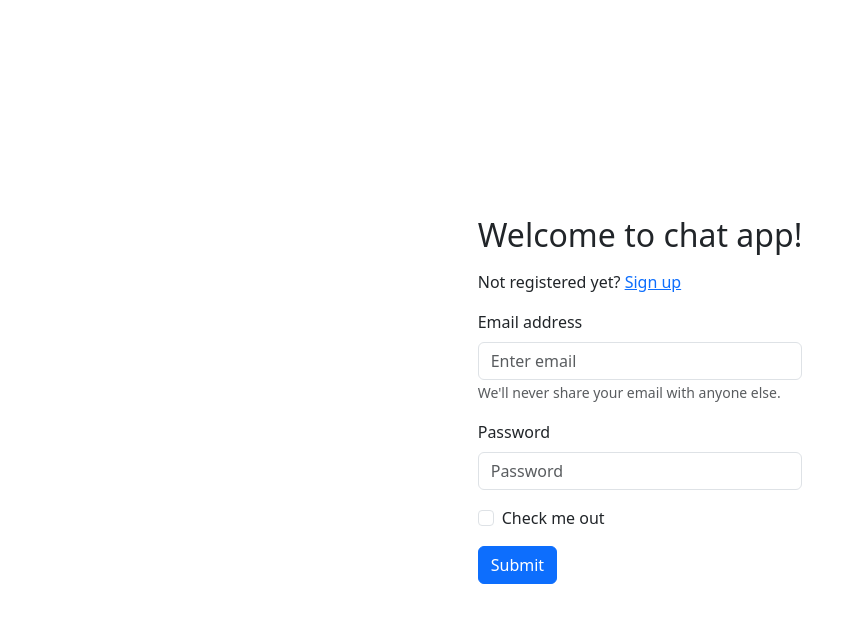
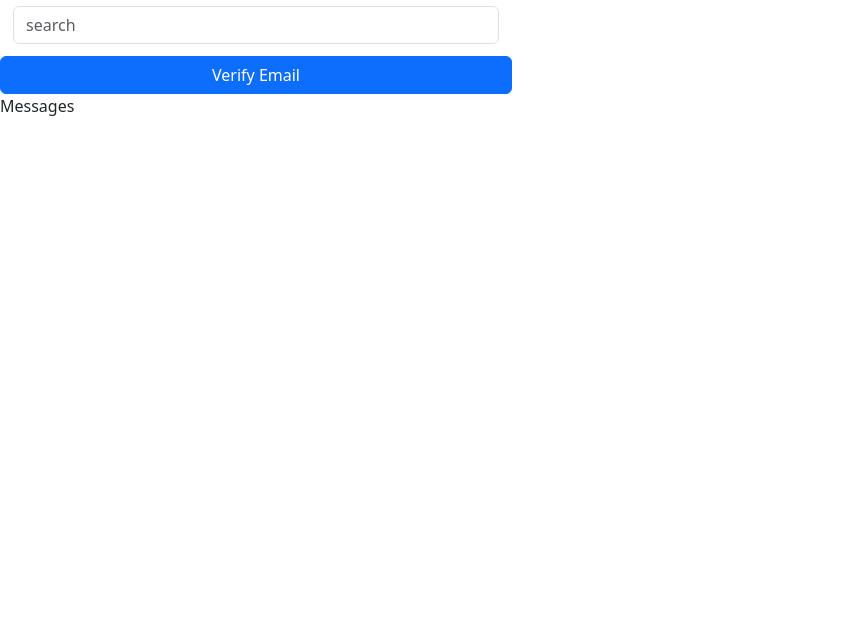
Before and after one commit to shellyear/chat-app, a React (Create React App) app in the folder client/: page / in a window 1280 px wide. Before the commit this address led to /login. Shown: the top 622 px of the page, without its empty margins (0-865 px from the left). Built offline with nearby package versions, Linux system fonts and the light colour scheme; no server answers; sample sign-in values are in the browser's storage.

Commit message:
feat: add searchBar

```diff
--- a/client/src/App.tsx
+++ b/client/src/App.tsx
@@ -19,7 +19,7 @@ function App() {
           <Route path="/signup" element={<Signup />} />
           <Route path="/login" element={<Login />} />
           <Route element={<ProtectedRoute />}>
-            <Route path="/" element={<Dashboard />} />
+            <Route index path="/" element={<Dashboard />} />
           </Route>
         </Routes>
       </BrowserRouter>
--- a/client/src/components/chat/ControlPanel.tsx
+++ b/client/src/components/chat/ControlPanel.tsx
@@ -1,5 +1,33 @@
-import React from 'react'
+import { Button } from 'react-bootstrap'
+import styled from 'styled-components'
+
+import SearchBar from '../common/SearchBar'
+
+const Wrapper = styled.div`
+  max-width: 40vw;
+  min-width: 16rem;
+  height: 100%;
+`
+
+const Container = styled.div`
+  display: flex;
+  flex-direction: column;
+`
+
+const Header = styled.div`
+  height: 3.5rem;
+  padding: 0.375rem 0.8125rem 0.5rem 0.8125rem;
+`
 
 export function ControlPanel() {
-  return <div>ControlPanel</div>
+  return (
+    <Wrapper>
+      <Container>
+        <Header>
+          <SearchBar />
+        </Header>
+        <Button>Verify Email</Button>
+      </Container>
+    </Wrapper>
+  )
 }
--- /dev/null
+++ b/client/src/components/common/SearchBar.tsx
@@ -0,0 +1,10 @@
+import React, { useState } from 'react'
+import { Form } from 'react-bootstrap'
+
+function SearchBar() {
+  const [value, setValue] = useState('')
+
+  return <Form.Control type="search" placeholder="search" value={value} onChange={(e) => setValue(e.target.value)} />
+}
+
+export default SearchBar
--- a/client/src/components/common/SendCredentialsForm.tsx
+++ b/client/src/components/common/SendCredentialsForm.tsx
@@ -31,7 +31,7 @@ export function SendCredentialsForm({ email, setEmail, password, setPassword, se
       <Form.Group className="mb-3" controlId="formBasicCheckbox">
         <Form.Check type="checkbox" label="Check me out" />
       </Form.Group>
-      <Button variant="primary" type="submit" onClick={() => sendCredentials()}>
+      <Button variant="primary" onClick={() => sendCredentials()}>
         Submit
       </Button>
     </Form>
--- a/client/src/pages/Login.tsx
+++ b/client/src/pages/Login.tsx
@@ -1,7 +1,7 @@
 import styled from 'styled-components'
 import { signInWithEmailAndPassword } from 'firebase/auth'
 import { useState } from 'react'
-import { Link } from 'react-router-dom'
+import { Link, useNavigate } from 'react-router-dom'
 
 import { SendCredentialsForm } from '../components/common/SendCredentialsForm'
 import { auth } from '../firebase'
@@ -16,6 +16,7 @@ export const Wrapper = styled.div`
 const useLoginForm = () => {
   const [email, setEmail] = useState('')
   const [password, setPassword] = useState('')
+  const navigate = useNavigate()
 
   const sendCredentials = () => {
     signInWithEmailAndPassword(auth, email, password)
@@ -23,6 +24,7 @@ const useLoginForm = () => {
         // Signed in
         const { user } = userCredential
         // ...
+        navigate('/')
       })
       .catch((error) => {
         const errorCode = error.code
--- a/client/src/pages/ProtectedRoute.tsx
+++ b/client/src/pages/ProtectedRoute.tsx
@@ -1,6 +1,5 @@
 import { Outlet, useNavigate } from 'react-router-dom'
 import { useAuthState } from 'react-firebase-hooks/auth'
-import { useEffect } from 'react'
 
 import { auth } from '../firebase'
 
@@ -8,11 +7,9 @@ export function ProtectedRoute() {
   const [user, loading] = useAuthState(auth)
   const navigate = useNavigate()
 
-  useEffect(() => {
-    if (!user) {
-      navigate('/login')
-    }
-  }, [navigate, user])
+  if (!user) {
+    navigate('/login')
+  }
 
   if (loading) {
     return (
--- a/client/src/pages/Signup.tsx
+++ b/client/src/pages/Signup.tsx
@@ -1,6 +1,6 @@
 import { useState } from 'react'
 import { createUserWithEmailAndPassword } from 'firebase/auth'
-import { Link } from 'react-router-dom'
+import { Link, useNavigate } from 'react-router-dom'
 
 import { SendCredentialsForm } from '../components/common/SendCredentialsForm'
 import { Wrapper } from './Login'
@@ -9,13 +9,14 @@ import { auth } from '../firebase'
 const useSignupForm = () => {
   const [email, setEmail] = useState('')
   const [password, setPassword] = useState('')
+  const navigate = useNavigate()
 
   const sendCredentials = () => {
     createUserWithEmailAndPassword(auth, email, password)
       .then((userCredential) => {
         // Signed in
         const { user } = userCredential
-        // ...
+        navigate('/')
       })
       .catch((error) => {
         const errorCode = error.code
```
